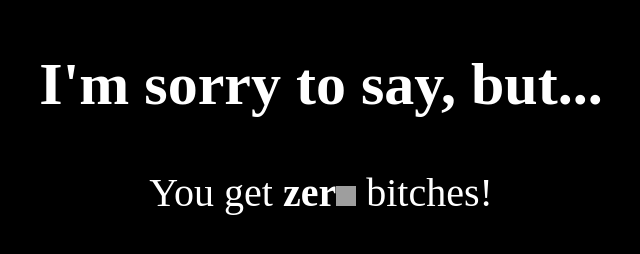
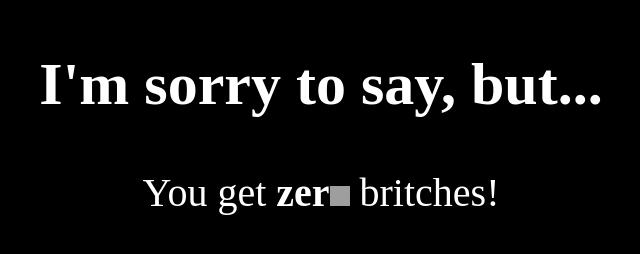
Before and after one commit to mason8592/test, a plain HTML site: page index.html in a window 1280 px wide. Shown: the whole page, without its empty margins (319-959 px from the left). Drawn offline with Linux system fonts and the light colour scheme; grey boxes are pictures that could not be loaded.

Commit message:
Change swear word so that it won't hurt Neon's feelings

```diff
--- a/index.html
+++ b/index.html
@@ -7,7 +7,7 @@
 
     <body class="white-text">
         <h2>I'm sorry to say, but...</h2>
-        <p>You get <b>zer</b><img src="https://cdn.frankerfacez.com/emoticon/128054/4" width="20" height="20"> bitches!</p>
+        <p>You get <b>zer</b><img src="https://cdn.frankerfacez.com/emoticon/128054/4" width="20" height="20"> britches!</p>
     </body>
 
 </html>
```
